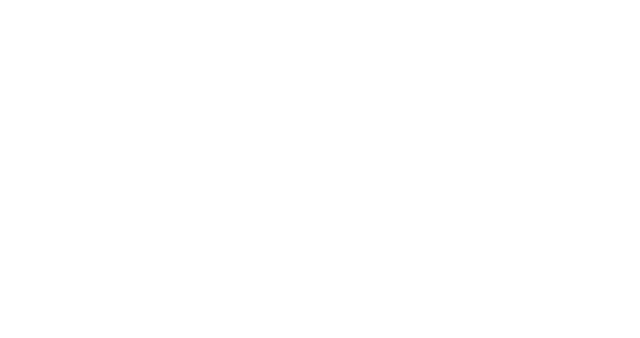
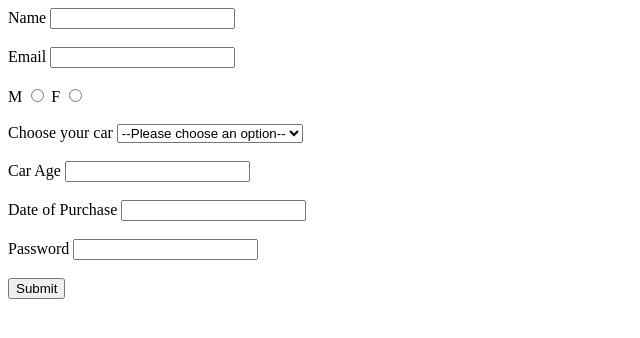
Before and after one commit to acciojob/car-insurance-form-vidyatiwrai, a website: page main.html in a window 1280 px wide. Shown: the whole page, without its empty margins (0-640 px from the left). Drawn offline with Linux system fonts and the light colour scheme.

Commit message:
created a submission

```diff
--- a/main.html
+++ b/main.html
@@ -7,7 +7,42 @@
 </head>
 
 <body>
-	<!-- the entire body must be written by student -->
+	<form id="my-form" method="post">
+		<lable for="name">Name</lable>
+	<input type="text" id="name"  required><br><br>
+
+	<lable for="email">Email</lable>
+		<input type="email" id="email"  required><br><br>
+
+
+          <label for="gender_m">M</label>
+          <input type="radio" id="gender_m" name="gender" required>
+          <label for="gender">F</label>
+        <input type="radio" id="gender_f" name="gender" required>
+        <br><br>
+
+   <label for="cars">Choose your car</label>
+                <select name="cars" id="cars" required>
+            <option value="">--Please choose an option--</option>
+                        <option>BMW</option>
+                        <option>Audi</option>
+                        <option>Mercedes</option>
+                </select><br><br>
+
+	<label for="car-age">Car Age</label>
+	<input type="car-age" id="car-age" required><br><br>
+
+	<lable for="dop" >Date of Purchase</lable>
+	<input type="dop" id="dop" required><br><br>
+
+		<lable for="Password" >Password </lable>
+	<input type="Password" id="Password" required><br><br>
+
+		 <button type="submit">Submit</button>
+
+
+
+	</form>
     <script type="text/javascript" src="./script.js">
 </script>
 
```
